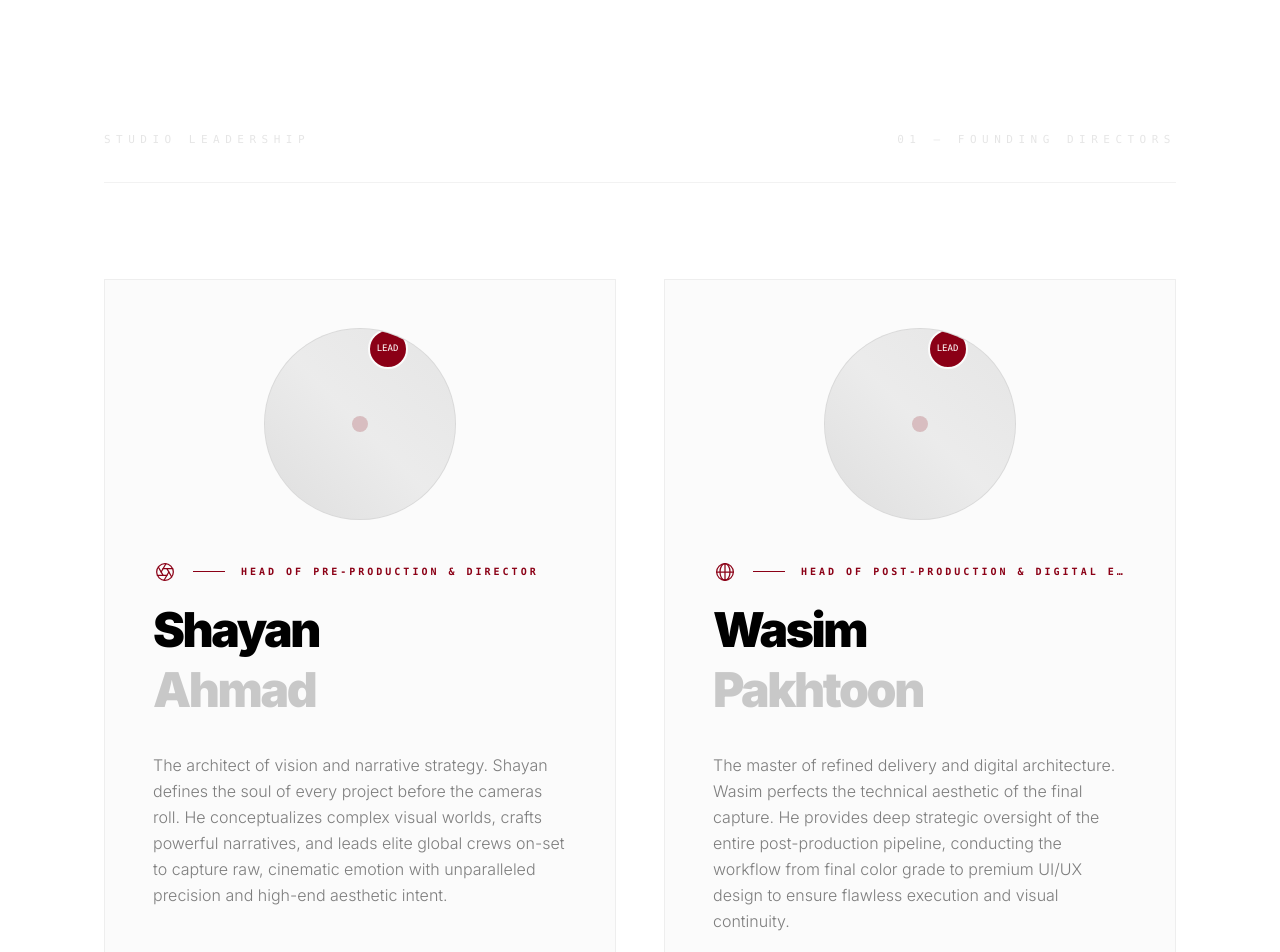
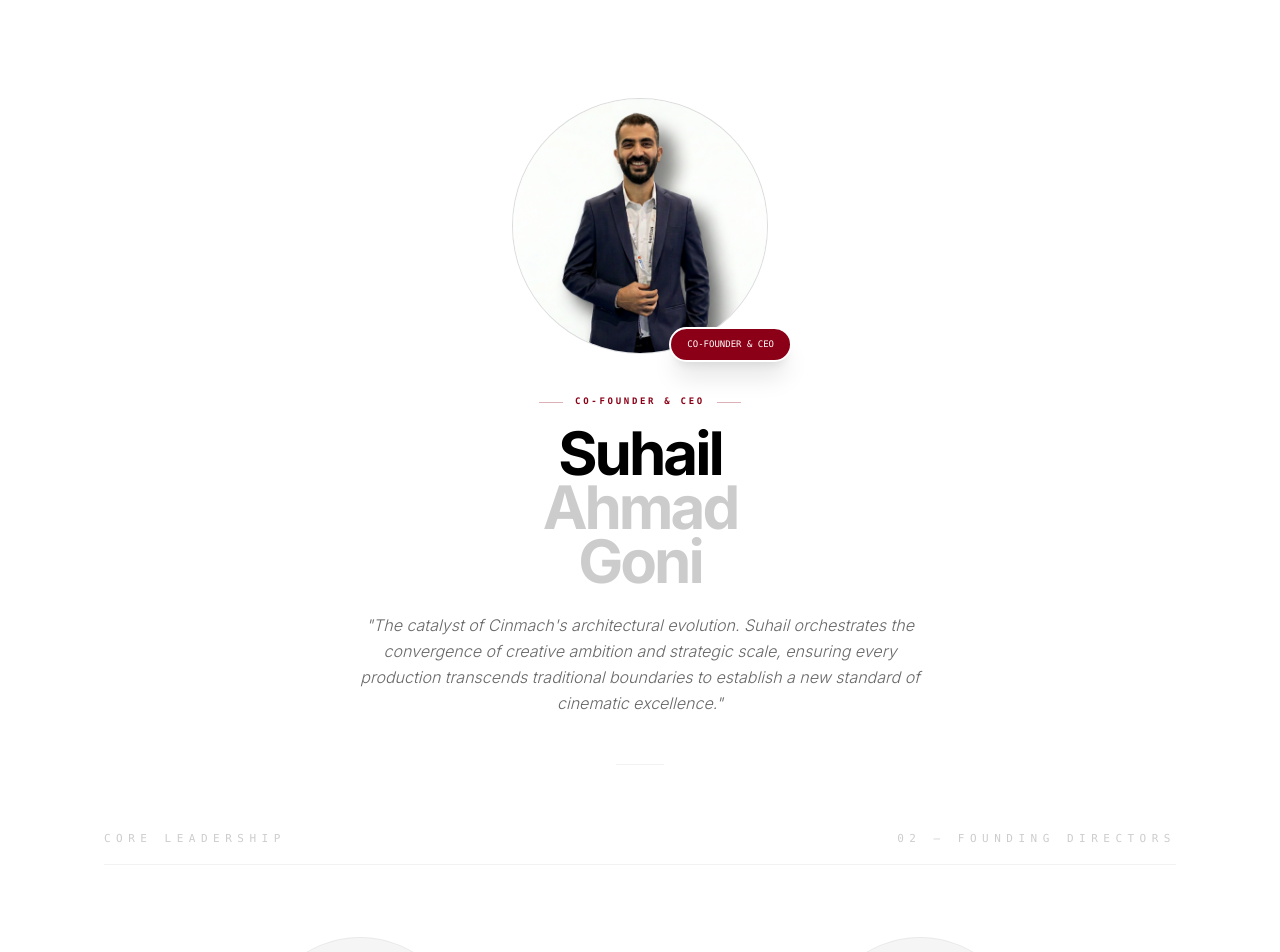
Before and after one commit to waximhq-spec/BH-MARKETING-WEB, a Next.js app: page /team in a window 1280 px wide. Shown: the part 940-1892 px from the top of the page. Built offline with nearby package versions, Linux system fonts and the light colour scheme.

Commit message:
fixed team session

```diff
--- a/app/page.tsx
+++ b/app/page.tsx
@@ -282,7 +282,6 @@ export default function Home() {
           src="https://www.pexels.com/download/video/8396974/"
           poster="https://images.pexels.com/photos/8396974/pexels-photo-8396974.jpeg"
           autoPlayViewport={true}
-          mobileFallback={true}
           className="absolute inset-0 w-full h-full object-cover grayscale brightness-50"
         />
 
@@ -487,7 +486,6 @@ export default function Home() {
                   <SmartVideo
                     src={reel.url}
                     hoverPlay={true}
-                    mobileFallback={true}
                     className="absolute inset-0 w-full h-full object-cover"
                   />
                   <div className="absolute inset-0 bg-black/30 opacity-0 group-hover:opacity-100 transition-all duration-500 flex flex-col justify-end p-6">
@@ -511,7 +509,6 @@ export default function Home() {
                     <SmartVideo
                       src={video.vid}
                       hoverPlay={true}
-                      mobileFallback={true}
                       className="absolute top-1/2 left-1/2 w-[115%] h-[115%] -translate-x-1/2 -translate-y-1/2 object-cover"
                     />
                   </div>
--- a/app/team/page.tsx
+++ b/app/team/page.tsx
@@ -1,6 +1,7 @@
 "use client";
 
 import { motion } from "framer-motion";
+import Image from "next/image";
 import { useModal } from "@/components/ModalContext";
 
 /* ─────────────────────────────────────────────────────────────
@@ -29,80 +30,117 @@ function Reveal({
 }
 
 /* ─────────────────────────────────────────────────────────────
-   Team Data - Focusing exclusively on Leadership
+   Team Data
    ─────────────────────────────────────────────────────────── */
+const FEATURED_LEADERSHIP = {
+  name: "Suhail Ahmad Goni",
+  role: "Co-Founder & CEO",
+  badge: "CO-FOUNDER & CEO",
+  image: "/team-img/suhail.png",
+  desc: "The catalyst of Cinmach's architectural evolution. Suhail orchestrates the convergence of creative ambition and strategic scale, ensuring every production transcends traditional boundaries to establish a new standard of cinematic excellence.",
+};
+
 const LEADERSHIP = [
   {
     name: "Shayan Ahmad",
-    role: "Head of Pre-Production & Director",
+    role: "Head of Pre-Production",
+    badge: "PRE-PRODUCTION DIRECTOR",
     desc: "The architect of vision and narrative strategy. Shayan defines the soul of every project before the cameras roll. He conceptualizes complex visual worlds, crafts powerful narratives, and leads elite global crews on-set to capture raw, cinematic emotion with unparalleled precision and high-end aesthetic intent.",
   },
   {
     name: "Wasim Pakhtoon",
-    role: "Head of Post-Production & Digital Experience",
+    role: "Head of Post-Production",
+    badge: "POST-PRODUCTION DIRECTOR",
     desc: "The master of refined delivery and digital architecture. Wasim perfects the technical aesthetic of the final capture. He provides deep strategic oversight of the entire post-production pipeline, conducting the workflow from final color grade to premium UI/UX design to ensure flawless execution and visual continuity.",
   },
 ];
 
 /* ─────────────────────────────────────────────────────────────
+   Component: Featured Leadership (Primary Section)
+   ─────────────────────────────────────────────────────────── */
+function FeaturedLeadershipCard({ leader }: { leader: any }) {
+  return (
+    <Reveal className="w-full">
+      <div className="flex flex-col items-center text-center py-6 md:py-8 group">
+        {/* Elevated Visual Scale: Refined avatar with priority loading */}
+        <div className="relative w-48 md:w-64 mx-auto mb-10 group">
+          <div className="relative aspect-square overflow-hidden bg-neutral-100 rounded-full border border-black/10 transition-transform duration-1000 group-hover:scale-[1.02] flex items-center justify-center">
+            {leader.image ? (
+              <Image
+                src={leader.image}
+                alt={leader.name}
+                fill
+                priority
+                className="object-cover transition-transform duration-700 group-hover:scale-110"
+              />
+            ) : (
+              <div className="w-4 h-4 rounded-full bg-[#8B0016]/20 animate-pulse" />
+            )}
+          </div>
+
+          <div className="absolute -bottom-2 -right-2 md:-right-6 px-4 py-2 bg-[#8B0016] rounded-full flex items-center justify-center font-mono text-[8px] md:text-[9px] text-white border-2 border-white shadow-xl z-20 whitespace-nowrap">
+            {leader.badge}
+          </div>
+        </div>
+
+        {/* Refined Hierarchy Copy */}
+        <div className="max-w-2xl px-6">
+          <div className="flex items-center justify-center gap-3 mb-4">
+            <span className="w-6 h-px bg-[#8B0016]/30" />
+            <p className="text-[#8B0016] font-mono text-[9px] tracking-[0.3em] uppercase font-bold">{leader.role}</p>
+            <span className="w-6 h-px bg-[#8B0016]/30" />
+          </div>
+
+          <h3 className="text-black font-bold text-4xl md:text-6xl tracking-tighter leading-[0.9] mb-6">
+            {leader.name.split(" ").map((word: string, i: number) => (
+              <span key={i} className={i === 0 ? "block text-black" : "block text-black/20"}>{word}</span>
+            ))}
+          </h3>
+
+          <p className="text-black/60 text-sm md:text-base leading-relaxed font-light italic max-w-xl mx-auto">
+            "{leader.desc}"
+          </p>
+        </div>
+      </div>
+    </Reveal>
+  );
+}
+
+/* ─────────────────────────────────────────────────────────────
    Component: Leadership Card (Symmetrical Circular Equity)
    ─────────────────────────────────────────────────────────── */
 function LeadershipCard({ leader }: { leader: any }) {
-  const isShayan = leader.name === "Shayan Ahmad";
-
   return (
     <Reveal className="h-full">
-      <div className="group relative bg-[#FBFBFB] border border-black/5 p-8 md:p-12 h-full transition-all duration-700 hover:border-black/10 hover:shadow-2xl hover:shadow-black/5 flex flex-col">
-        <div className="flex flex-col gap-10 flex-1">
-          {/* Circular Abstract Profile Placeholder */}
-          <div className="relative aspect-square w-48 mx-auto overflow-hidden bg-neutral-200 rounded-full border border-black/5 shrink-0 transition-transform duration-700 group-hover:scale-105 flex items-center justify-center">
-            <div className="absolute inset-0 bg-gradient-to-tr from-neutral-300 via-neutral-100 to-neutral-200 opacity-40" />
+      <div className="flex flex-col items-center text-center py-6 group">
+        {/* Minimal Avatar Scale */}
+        <div className="relative w-40 md:w-52 mx-auto mb-8">
+          <div className="relative aspect-square overflow-hidden bg-neutral-100 rounded-full border border-black/5 transition-transform duration-1000 group-hover:scale-[1.02] flex items-center justify-center">
+            <div className="w-3 h-3 rounded-full bg-[#8B0016]/20 animate-pulse" />
+          </div>
 
-            {/* Center Aesthetic Dot */}
-            <div className="w-4 h-4 rounded-full bg-[#8B0016]/20 animate-pulse" />
-
-            <div className="absolute top-0 right-1/4 w-10 h-10 bg-[#8B0016] rounded-full flex items-center justify-center font-mono text-[9px] text-white border-2 border-[#FBFBFB]">
-              LEAD
+          <div className="absolute -bottom-1 -right-1 px-3 py-1 bg-[#8B0016] rounded-full flex items-center justify-center font-mono text-[7px] md:text-[8px] text-white border-2 border-white shadow-lg z-20 whitespace-nowrap">
+            {leader.badge}
           </div>
         </div>
 
-          {/* Leadership Copy - Balanced Hierarchy */}
-          <div className="flex flex-col flex-1 justify-between">
-            <div>
-              <div className="flex items-center gap-4 mb-4">
-                <div className="flex items-center justify-center w-6 h-6 shrink-0">
-                  {isShayan ? (
-                    <svg width="20" height="20" viewBox="0 0 24 24" fill="none" stroke="#8B0016" strokeWidth="1.5" strokeLinecap="round" strokeLinejoin="round">
-                      <circle cx="12" cy="12" r="10" />
-                      <line x1="14.31" y1="8" x2="20.05" y2="17.94" />
-                      <line x1="9.69" y1="8" x2="21.17" y2="8" />
-                      <line x1="7.38" y1="12" x2="13.12" y2="2.06" />
-                      <line x1="9.69" y1="16" x2="3.95" y2="6.06" />
-                      <line x1="14.31" y1="16" x2="2.83" y2="16" />
-                      <line x1="16.62" y1="12" x2="10.88" y2="21.94" />
-                    </svg>
-                  ) : (
-                    <svg width="20" height="20" viewBox="0 0 24 24" fill="none" stroke="#8B0016" strokeWidth="1.5" strokeLinecap="round" strokeLinejoin="round">
-                      <circle cx="12" cy="12" r="10" />
-                      <path d="M12 2v20M2 12h20M12 2c3.5 0 6 4.5 6 10s-2.5 10-6 10-6-4.5-6-10 2.5-10 6-10z" />
-                    </svg>
-                  )}
-                </div>
-                <span className="w-8 h-px bg-[#8B0016] shrink-0" />
-                <p className="text-[#8B0016] font-mono text-[10px] tracking-[0.3em] uppercase font-bold truncate">{leader.role}</p>
+        {/* Leadership Copy */}
+        <div className="max-w-md px-4">
+          <div className="flex items-center justify-center gap-3 mb-3">
+             <span className="w-4 h-px bg-[#8B0016]/30" />
+             <p className="text-[#8B0016] font-mono text-[8px] tracking-[0.2em] uppercase font-bold">{leader.role}</p>
+             <span className="w-4 h-px bg-[#8B0016]/30" />
           </div>
 
-              <h3 className="text-black font-black text-3xl md:text-5xl tracking-tighter leading-tight mb-8">
+          <h3 className="text-black font-bold text-2xl md:text-4xl tracking-tighter leading-tight mb-4">
             {leader.name.split(" ").map((word: string, i: number) => (
-                  <span key={i} className={i === 0 ? "block" : "block text-black/20"}>{word}</span>
+              <span key={i} className={i === 0 ? "block text-black" : "block text-black/20"}>{word}</span>
             ))}
           </h3>
 
-              <p className="text-black/50 text-sm md:text-base leading-relaxed font-light">
+          <p className="text-black/50 text-[13px] md:text-sm leading-relaxed font-light">
             {leader.desc}
           </p>
-            </div>
-          </div>
         </div>
       </div>
     </Reveal>
@@ -165,11 +203,22 @@ export default function TeamPage() {
       </section>
 
       {/* SECTION 2: LEADERSHIP (EDITORIAL) */}
-      <section data-theme="light" className="py-24 md:py-40 bg-white">
+      <section data-theme="light" className="py-12 md:py-24 bg-white">
         <div className="container">
-          <Reveal className="mb-24">
-            <h2 className="text-black/10 font-mono text-[11px] tracking-[0.5em] uppercase border-b border-black/5 pb-8 flex items-center justify-between">
-              Studio Leadership <span>01 — Founding Directors</span>
+
+          {/* Featured Primary Leadership */}
+          <div className="mb-12 md:mb-16">
+            <FeaturedLeadershipCard leader={FEATURED_LEADERSHIP} />
+
+            {/* Subtle Divider */}
+            <Reveal delay={0.2} className="mt-4 flex justify-center">
+              <div className="w-12 h-px bg-black/5" />
+            </Reveal>
+          </div>
+
+          <Reveal className="mb-12">
+            <h2 className="text-black/20 font-mono text-[11px] tracking-[0.5em] uppercase border-b border-black/5 pb-4 flex items-center justify-between">
+              Core Leadership <span>02 — Founding Directors</span>
             </h2>
           </Reveal>
 
--- a/app/work/page.tsx
+++ b/app/work/page.tsx
@@ -105,7 +105,6 @@ function CarouselSlides() {
                   <SmartVideo
                     src={slide.vid}
                     autoPlayViewport={isActive} // Play only if it is the active slide AND in viewport
-                    mobileFallback={true}
                     className="absolute top-1/2 left-1/2 w-[120%] h-[120%] -translate-x-1/2 -translate-y-1/2 pointer-events-none object-cover"
                   />
                   {/* Meta overlay */}
@@ -189,7 +188,6 @@ function CarouselSlides() {
                     <SmartVideo
                       src={slide.vid}
                       autoPlayViewport={isCenter}
-                      mobileFallback={true}
                       className="absolute top-1/2 left-1/2 w-[120%] h-[120%] -translate-x-1/2 -translate-y-1/2 object-cover"
                     />
                   </div>
@@ -335,7 +333,6 @@ export default function WorkPage() {
                     <SmartVideo
                       src={reel.url}
                       hoverPlay={true}
-                      mobileFallback={true}
                       className="absolute inset-0 w-full h-full object-cover"
                     />
                     <div className="absolute inset-0 bg-black/30 opacity-0 group-hover:opacity-100 transition-all duration-500 flex flex-col justify-end p-6">
--- a/components/SmartVideo.tsx
+++ b/components/SmartVideo.tsx
@@ -15,7 +15,7 @@ export default function SmartVideo({
   poster,
   autoPlayViewport = false,
   hoverPlay = false,
-  mobileFallback = true,
+  mobileFallback = false,
   className,
   ...props
 }: SmartVideoProps) {
```
Also changed, not shown: public/team-img/suhail.png (added). Lines whose indentation alone changed are shown as unchanged.
